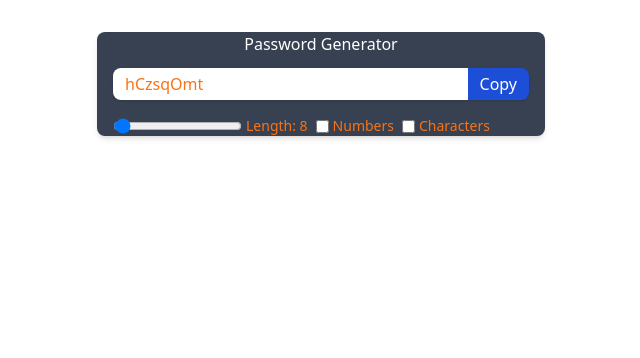
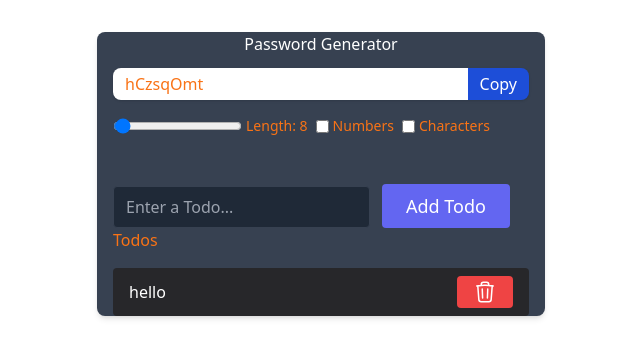
Before and after one commit to kzmfhm/password-generator, a React (Create React App) app: page / in a window 1280 px wide. Shown: the top 358 px of the page, without its empty margins (319-959 px from the left). Built offline with nearby package versions, Linux system fonts and the light colour scheme.

Commit message:
add todo app

```diff
--- a/src/App.js
+++ b/src/App.js
@@ -1,4 +1,6 @@
 import { useState, useEffect, useRef, useCallback } from "react";
+import AddTodo from "./components/AddTodo";
+import Todos from "./components/Todos";
 
 export default function App() {
   const [length, setLength] = useState(8);
@@ -83,6 +85,8 @@
             <label htmlFor="charInput">Characters</label>
           </div>
         </div>
+        <AddTodo />
+        <Todos />
       </div>
     </div>
   );
--- /dev/null
+++ b/src/components/AddTodo.jsx
@@ -0,0 +1,36 @@
+import React, {useState} from 'react'
+import {useDispatch} from 'react-redux'
+import { addTodo } from '../redux/features/todo/todoSlice'
+
+
+function AddTodo() {
+
+    const [input, setInput] = useState('')
+    const dispatch = useDispatch()
+
+    const addTodoHandler = (e) => {
+        e.preventDefault()
+        dispatch(addTodo(input))
+        setInput('')
+    }
+
+  return (
+    <form onSubmit={addTodoHandler} className="space-x-3 mt-12">
+      <input
+        type="text"
+        className="bg-gray-800 rounded border border-gray-700 focus:border-indigo-500 focus:ring-2 focus:ring-indigo-900 text-base outline-none text-gray-100 py-1 px-3 leading-8 transition-colors duration-200 ease-in-out"
+        placeholder="Enter a Todo..."
+        value={input}
+        onChange={(e) => setInput(e.target.value)}
+      />
+      <button
+        type="submit"
+        className="text-white bg-indigo-500 border-0 py-2 px-6 focus:outline-none hover:bg-indigo-600 rounded text-lg"
+      >
+        Add Todo
+      </button>
+    </form>
+  )
+}
+
+export default AddTodo
--- /dev/null
+++ b/src/components/Todos.jsx
@@ -0,0 +1,45 @@
+import React from 'react'
+import { useSelector, useDispatch } from 'react-redux'
+import { removeTodo } from '../redux/features/todo/todoSlice'
+
+function Todos() {
+    const todos = useSelector(state => state.todos)
+    const dispatch = useDispatch()
+
+  return (
+    <>
+    <div>Todos</div>
+    <ul className="list-none">
+        {todos.map((todo) => (
+          <li
+            className="mt-4 flex justify-between items-center bg-zinc-800 px-4 py-2 rounded"
+            key={todo.id}
+          >
+            <div className='text-white'>{todo.text}</div>
+            <button
+             onClick={() => dispatch(removeTodo(todo.id))}
+              className="text-white bg-red-500 border-0 py-1 px-4 focus:outline-none hover:bg-red-600 rounded text-md"
+            >
+              <svg
+                xmlns="http://www.w3.org/2000/svg"
+                fill="none"
+                viewBox="0 0 24 24"
+                strokeWidth={1.5}
+                stroke="currentColor"
+                className="w-6 h-6"
+              >
+                <path
+                  strokeLinecap="round"
+                  strokeLinejoin="round"
+                  d="M14.74 9l-.346 9m-4.788 0L9.26 9m9.968-3.21c.342.052.682.107 1.022.166m-1.022-.165L18.16 19.673a2.25 2.25 0 01-2.244 2.077H8.084a2.25 2.25 0 01-2.244-2.077L4.772 5.79m14.456 0a48.108 48.108 0 00-3.478-.397m-12 .562c.34-.059.68-.114 1.022-.165m0 0a48.11 48.11 0 013.478-.397m7.5 0v-.916c0-1.18-.91-2.164-2.09-2.201a51.964 51.964 0 00-3.32 0c-1.18.037-2.09 1.022-2.09 2.201v.916m7.5 0a48.667 48.667 0 00-7.5 0"
+                />
+              </svg>
+            </button>
+          </li>
+        ))}
+      </ul>
+    </>
+  )
+}
+
+export default Todos
--- a/src/index.js
+++ b/src/index.js
@@ -2,10 +2,14 @@
 import ReactDOM from "react-dom/client";
 import "./index.css";
 import App from "./App";
+import { Provider } from "react-redux";
+import { store } from "./redux/store";
 
 const root = ReactDOM.createRoot(document.getElementById("root"));
 root.render(
   <React.StrictMode>
-    <App />
+    <Provider store={store}>
+      <App />
+    </Provider>
   </React.StrictMode>
 );
```
